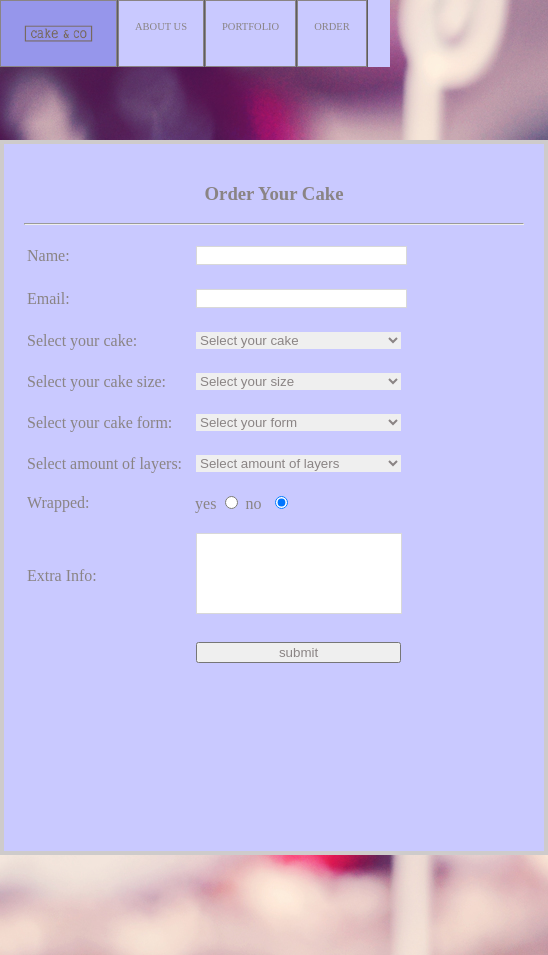
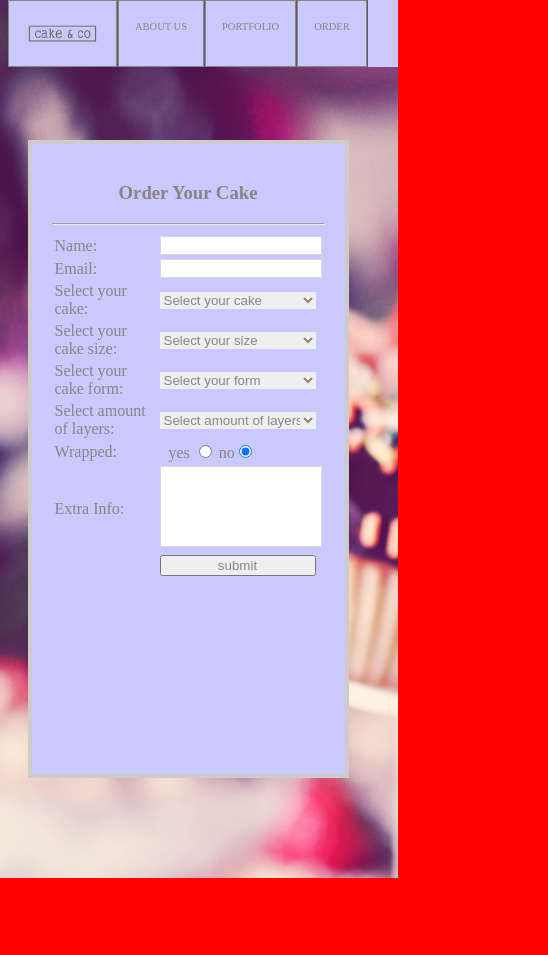
Before and after one commit to patriciaschutter/Business-Website, a plain HTML site: page orderlist.html in a window 390 px wide. Shown: the whole page, 548 px wide, since content can reach past the window. After the commit the page ends 878 px from the top, so only its background shows below. Drawn offline with nearby package versions, Linux system fonts and the light colour scheme.

Commit message:
saturdaymorning

```diff
--- a/cake&co.css
+++ b/cake&co.css
@@ -1,4 +1,4 @@
-/* MOBILE VERSION */
+x/* MOBILE VERSION */
 
 
 /* Medium devices (Iphone 6, 375px ) */
@@ -162,7 +162,7 @@ h1 {
     font-style: italic;
 }
 .navBarSpacing{
-    height: 20px;
+    height: 0.3vh;
 }
 
 
@@ -218,15 +218,12 @@ h1 {
 
 form{
     margin: 100px auto;
-
     width: 500px;
     height: 550px;
     background-color: #c9c9ff;
     padding: 20px;
     border: 4px solid #cecbcb ;
-
     color: #8a8484
-
 }
 textarea{
     resize: none;
@@ -234,6 +231,7 @@ form{
     width: 200px;
     border: 1px solid #d8d8d8;
 }
+
 textarea:hover{
     background-color: #d8d8d8;
     border-color: black;
@@ -257,8 +255,6 @@ form{
     width: 205px;
     margin: 10px;
     border: #d8d8d8;
-
-
 }
     select:hover{
         background-color: #d8d8d8;
@@ -299,7 +295,7 @@ form{
         padding: 7px;
         border: 1px solid #607d8b;
     }
-    #submit{
+   /* #submit{
 
         padding: 7px;
         margin:-5px;
@@ -310,7 +306,7 @@ form{
     #submit:hover{
         background-color: #607d8b;
         transition: all 0.40s
-    }
+    }*/
 
     .bodyOrderlist{
         background-image:url("images/homepage/slide3.jpg");
@@ -350,11 +346,190 @@ form{
     border-right: 1px solid #5d5d61;
     margin: 0px;
     }
+}
 
 
 /*bestelformulier*/
-    form{
-        height: 667px;
-        width: 40%%;
+
+
+@media (max-width: 1025px){
+    form {
+        margin-left: 10vw;
+        margin-right: 10vw;
+        margin-top: 10vh;
+        height: 50vh;
+        width: 70vw;
+    }
+ textarea{
+        margin: 0px;
+        width: 30vw;
+    }
+
+    .textinput{
+        margin: 0px;
+        width: 30vw;
+    }
+
+
+    select{
+        width: 30vw;
+        margin: 0px;
+        }
+
+    #radio{
+        margin: 0px;
+    }
+
+    .submitbutton{
+        width: 30vw;
+        margin: 0px;
     }
 }
+
+@media (max-width: 421px){
+    form {
+        margin-left: 0vw;
+        margin-right: 0vw;
+        margin-top: 25vh;
+        height: 60vh;
+        width: 80vw;
+    }
+ textarea{
+        resize: none;
+        margin: 0px;
+        width: 30vw;
+    }
+
+    .textinput{
+
+        margin: 0px;
+        width: 30vw;
+    }
+
+    select{
+        width: 30vw;
+        margin: 0px;
+    }
+
+    #radio{
+        margin: 0px;
+    }
+
+    .submitbutton{
+        width: 30vw;
+        margin: 0px;
+    }
+}
+
+
+
+@media (max-width: 400px){
+
+form {
+        margin-left: 5vw;
+        margin-right: 10vw;
+        margin-top: 15vh;
+        height: 70vh;
+        width: 70vw;
+    }
+ textarea{
+        margin: 0px;
+        width: 40vw;
+    }
+
+    .textinput{
+        margin: 0px;
+        width: 40vw;
+    }
+
+    select{
+        width: 40vw;
+        margin: 0px;
+    }
+
+    #radio{
+        margin: 0px;
+    }
+
+    .submitbutton{
+        width: 40vw;
+        margin: 0px;
+    }
+
+    /*#search{
+        width: 3;
+        padding: 7px;
+        border: 1px solid #607d8b;
+    }*/
+
+
+
+}
+
+@media (max-width: 374px){
+    form {
+        margin-left: 0vw;
+        margin-right: 0vw;
+        margin-top: 15vh;
+        height: 70vh;
+        width: 60vw;
+    }
+ textarea{
+        margin: 0px;
+        width: 30vw;
+        border: 1px solid #d8d8d8;
+    }
+
+    .textinput{
+        margin: 0px;
+        width: 30vw;
+    }
+
+    select{
+        width: 30vw;
+        margin: 0px;
+    }
+
+    #radio{
+        margin: 0px;
+    }
+
+    .submitbutton{
+        width: 30vw;
+        margin: 0px;
+     }
+
+}
+
+@media (max-width: 321px){
+    form {
+        margin-left: 0vw;
+        margin-right: 0vw;
+        margin-top: 25vh;
+        height: 85vh;
+        width: 70vw;
+    }
+ textarea{
+        margin: 0px;
+        width: 30vw;
+     }
+
+    .textinput{
+        margin: 0px;
+        width: 30vw;
+    }
+
+    select{
+        width: 30vw;
+        margin: 0px;
+    }
+
+    #radio{
+        margin: 0px;
+    }
+    .submitbutton{
+        width: 30vw;
+        margin: 0px;
+    }
+
+}
```
Also changed, not shown: orderlist.html (+2 -0 lines). Lines whose indentation alone changed are shown as unchanged.
